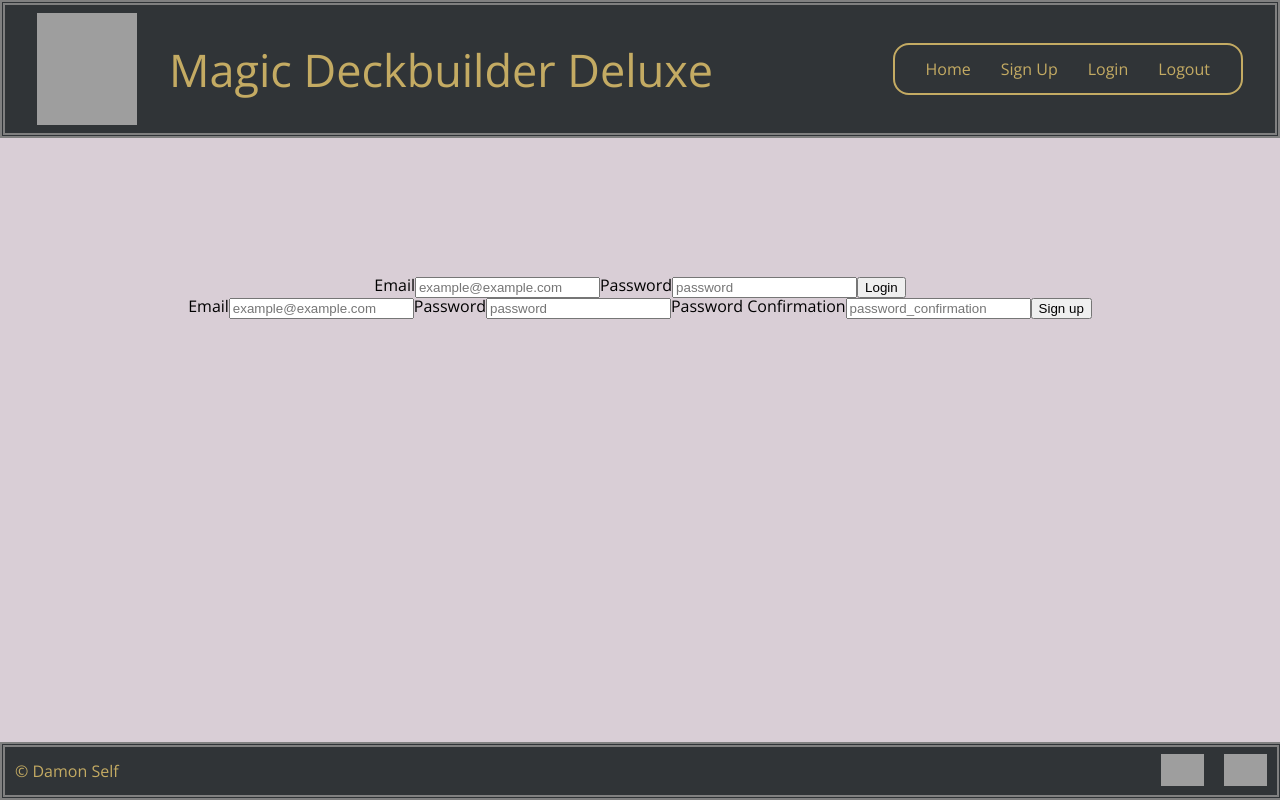
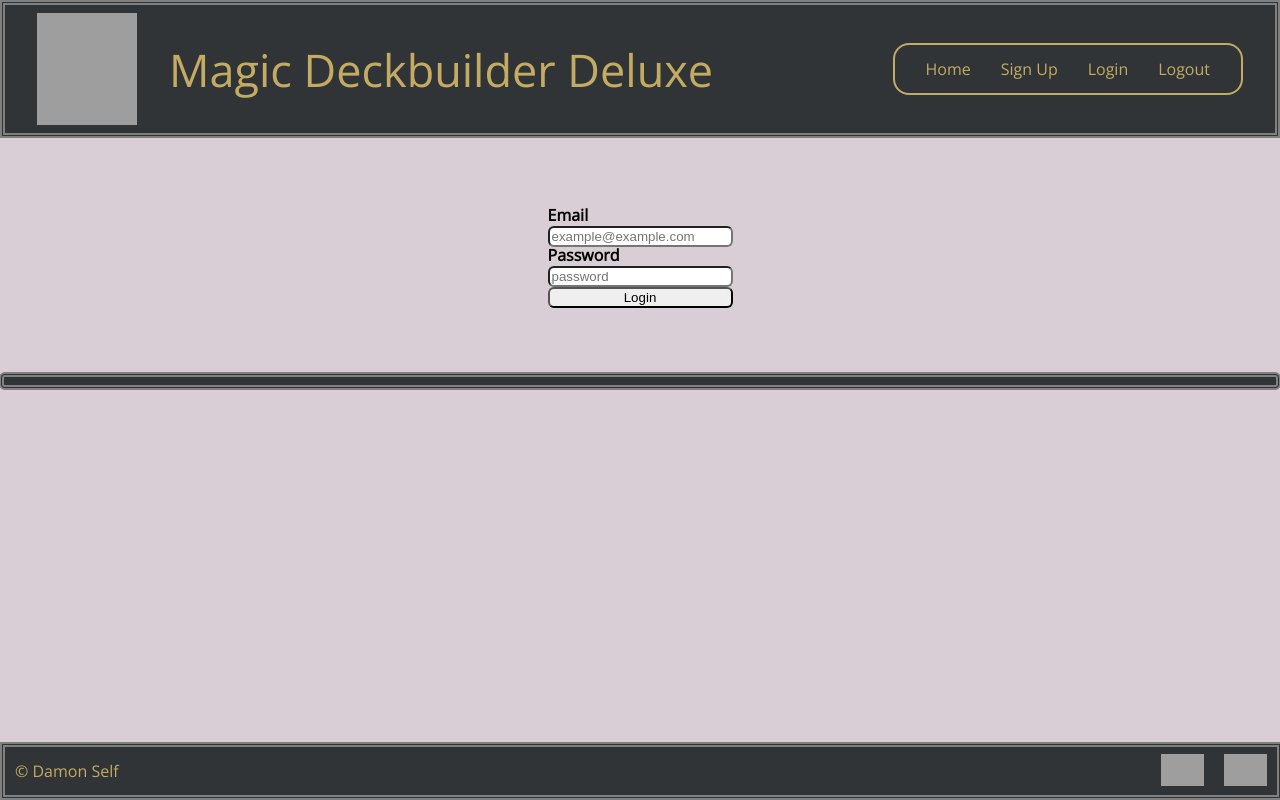
Before and after one commit to DaemonSpelledWrong/mtg_rails_project, a React (Create React App) app in the folder mtg-react-frontend/: page / in a window 1280 px wide. Built offline with nearby package versions, Linux system fonts and the light colour scheme; grey boxes are pictures that could not be loaded; the HTML template or start-up script is replaced by a standard one.

Commit message:
Styles and preps card integration - Adds styles to forms in App component - Temporarily removes Register component until conditional rendering - Creates AllCards component that will register all mtg cards

```diff
--- /dev/null
+++ b/mtg-react-frontend/src/AllCards/AllCards.js
@@ -0,0 +1,5 @@
+import React, {Component} from 'react';
+
+export default class AllCards extends Component {
+
+}
--- a/mtg-react-frontend/src/App.css
+++ b/mtg-react-frontend/src/App.css
@@ -1,9 +1,4 @@
 @import url('https://fonts.googleapis.com/css?family=Open+Sans&display=swap');
-
-#form-submissions {
-  display: flex;
-  justify-content: center;
-}
 
 .App {
   min-height: 100vh;
@@ -15,5 +10,33 @@
   display: flex;
   flex-direction: column;
   justify-content: center;
+  align-items: center;
   height: 20rem;
 }
+
+#line-break {
+  height: 1vh;
+  width: 99.35%;
+  background-color: #303437;
+  border-style: double;
+  border-width: 5px;
+  border-color: grey;;
+  border-radius: 6px;
+}
+
+#form-submissions {
+  display: flex;
+  flex-direction: column;
+  margin-bottom: 4rem;
+}
+
+#form-submissions label {
+  margin:0 0 3px 0;
+	padding:0px;
+	display:block;
+	font-weight: bold;
+}
+
+#form-submissions input {
+  border-radius: 6px;
+}
--- a/mtg-react-frontend/src/App.js
+++ b/mtg-react-frontend/src/App.js
@@ -1,6 +1,6 @@
 import React, {Component} from 'react';
-import Login from './Login';
-import Register from './Register';
+import Login from './Login/Login';
+import Register from './Register/Register';
 import Navigation from './Navigation/Navigation'
 import Footer from './Footer/Footer'
 
@@ -34,8 +34,9 @@
       <div className="App">
         <Navigation />
         <main>
-        <Login />
-        <Register />
+          <Login />
+          <section id="line-break"></section>
+          {/* Recent Decks */}
         </main>
         <Footer />
       </div>
--- a/mtg-react-frontend/src/Login.js
+++ b/mtg-react-frontend/src/Login/Login.js
@@ -1,5 +1,5 @@
 import React, {Component} from 'react';
-import './App.css'
+import '../App.css'
 
 export default class Login extends Component {
   constructor(props){
--- a/mtg-react-frontend/src/Navigation/Navigation.css
+++ b/mtg-react-frontend/src/Navigation/Navigation.css
@@ -89,7 +89,6 @@
 
 .navbar li {
   margin: 0 15px 0;
-
 }
 
 .navbar a {
```
Also changed, not shown: mtg-react-frontend/src/AllCards/AllCards.css (added), mtg-react-frontend/src/Register/Register.js (renamed from mtg-react-frontend/src/Register.js).
